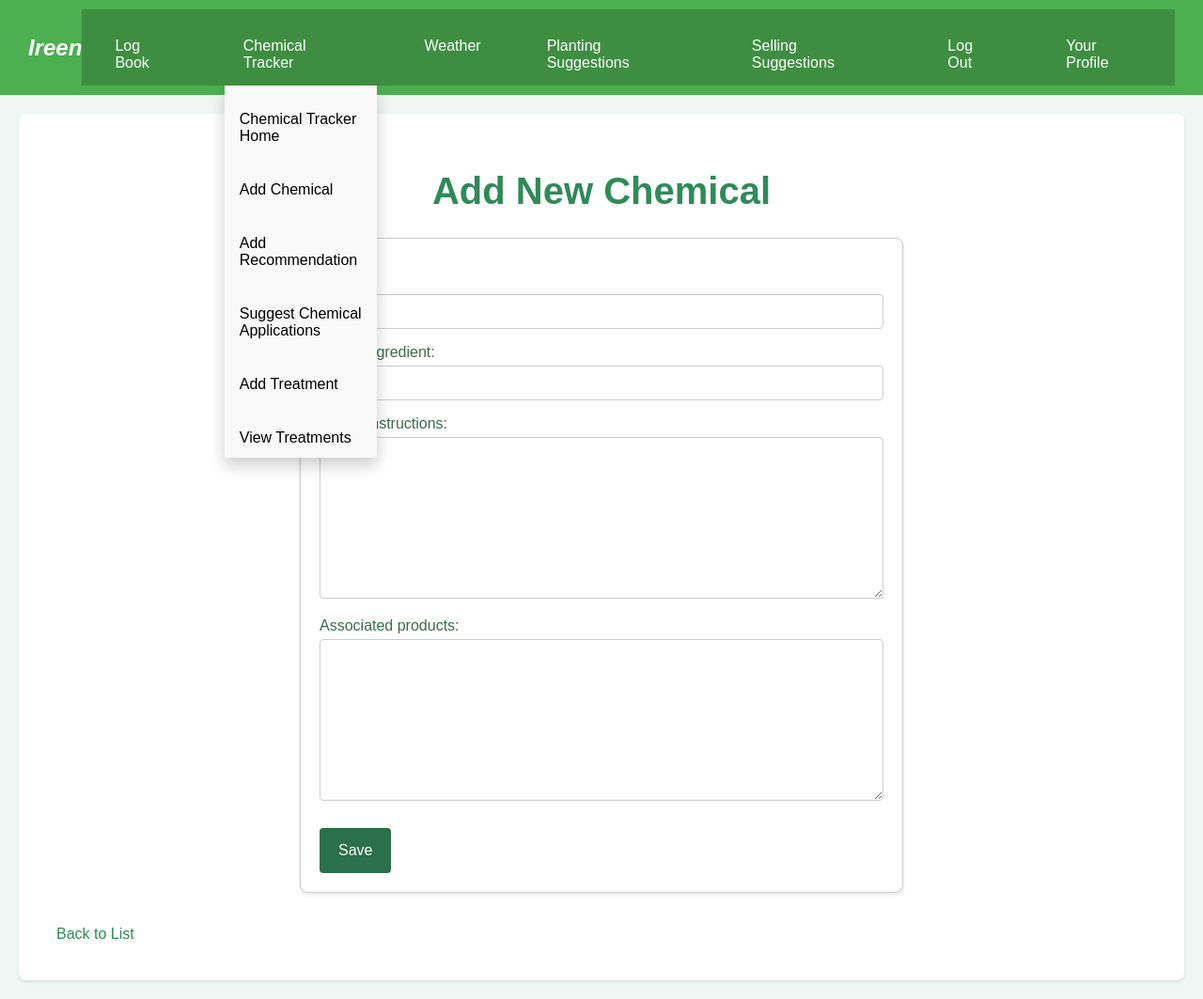
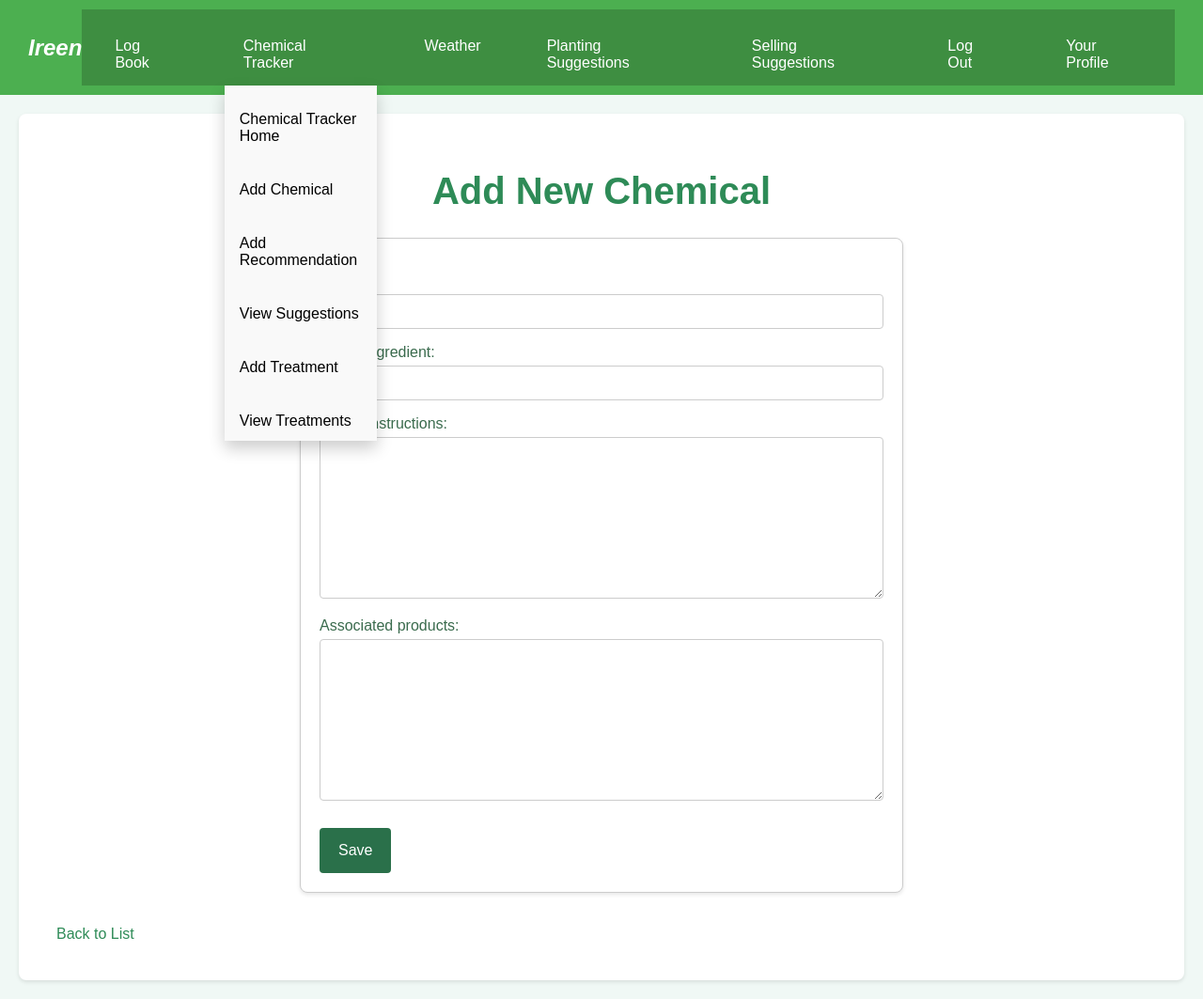
Before and after one commit to mwizG/manhatton, a Django app: page /chemicaltracker/add/ in a window 1280 px wide, after a click on "Chemical Tracker". Shown: the whole page at 94% size. Run offline with Django 5.2, Linux system fonts and the light colour scheme; a user stored in the database is signed in.

Commit message:
changed the name suggest chem

```diff
--- a/ireen/templates/base.html
+++ b/ireen/templates/base.html
@@ -42,7 +42,7 @@
                         <a href="{% url 'chemicaltracker:add_chemical' %}">Add Chemical</a>
 
                         <a href="{% url 'chemicaltracker:add_recommendation' %}">Add Recommendation</a>
-                        <a href="{% url 'chemicaltracker:suggest_chemical_applications' %}">Suggest Chemical Applications</a>
+                        <a href="{% url 'chemicaltracker:suggest_chemical_applications' %}">View Suggestions</a>
                         <a href="{% url 'chemicaltracker:add_treatment' %}">Add Treatment</a>
                         <a href="{% url 'chemicaltracker:view_treatments' %}">View Treatments</a>
 
```
